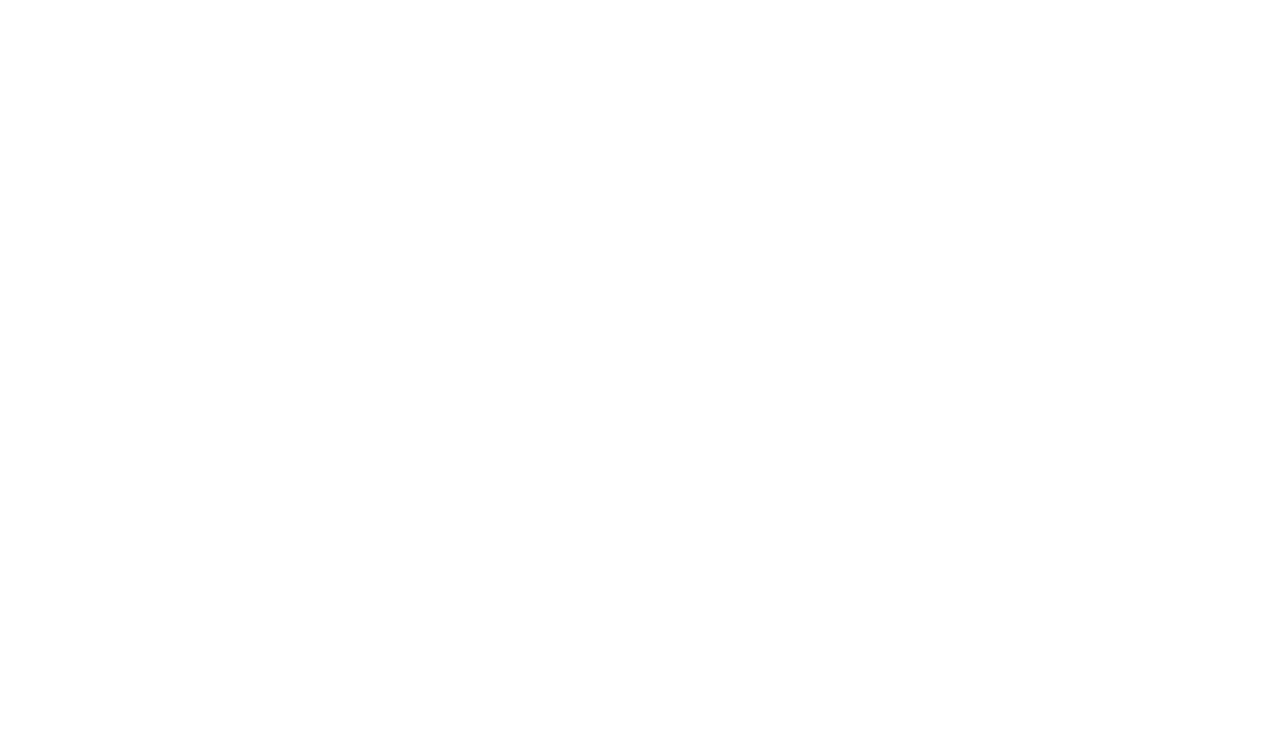
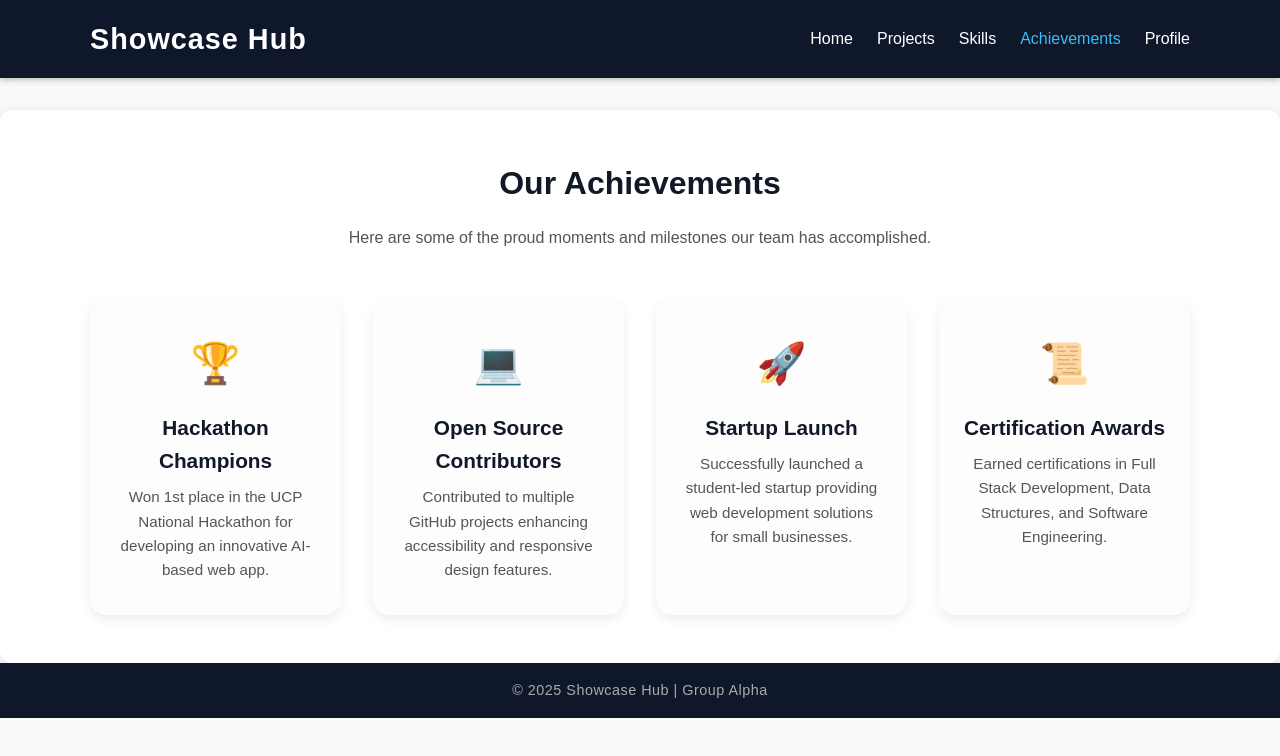
Before and after one commit to Student-Portfolio-Team/Student_Portfolio, a plain HTML site: page src/achievements.html in a window 1280 px wide. Drawn offline with Linux system fonts and the light colour scheme.

Commit message:
add achievements.html and update style.css to add atyling for achievements page

```diff
--- a/src/achievements.html
+++ b/src/achievements.html
@@ -0,0 +1,66 @@
+<!DOCTYPE html>
+<html lang="en">
+<head>
+  <meta charset="UTF-8">
+  <meta name="viewport" content="width=device-width, initial-scale=1.0">
+  <title>Achievements | Showcase Hub</title>
+  <link rel="stylesheet" href="../styles/style.css">
+</head>
+<body>
+  <header>
+    <div class="container header-content">
+      <h1 class="logo">Showcase Hub</h1>
+      <nav>
+        <ul class="nav-links">
+          <li><a href="index.html">Home</a></li>
+          <li><a href="projects.html">Projects</a></li>
+          <li><a href="skills.html">Skills</a></li>
+          <li><a href="achievements.html" class="active">Achievements</a></li>
+          <li><a href="profile.html">Profile</a></li>
+        </ul>
+      </nav>
+    </div>
+  </header>
+
+  <main>
+    <section class="achievements-section">
+      <div class="container">
+        <h2>Our Achievements</h2>
+        <p class="intro-text">
+          Here are some of the proud moments and milestones our team has accomplished.
+        </p>
+
+        <div class="achievement-grid">
+          <div class="achievement-card">
+            <div class="icon">🏆</div>
+            <h3>Hackathon Champions</h3>
+            <p>Won 1st place in the UCP National Hackathon for developing an innovative AI-based web app.</p>
+          </div>
+
+          <div class="achievement-card">
+            <div class="icon">💻</div>
+            <h3>Open Source Contributors</h3>
+            <p>Contributed to multiple GitHub projects enhancing accessibility and responsive design features.</p>
+          </div>
+
+          <div class="achievement-card">
+            <div class="icon">🚀</div>
+            <h3>Startup Launch</h3>
+            <p>Successfully launched a student-led startup providing web development solutions for small businesses.</p>
+          </div>
+
+          <div class="achievement-card">
+            <div class="icon">📜</div>
+            <h3>Certification Awards</h3>
+            <p>Earned certifications in Full Stack Development, Data Structures, and Software Engineering.</p>
+          </div>
+        </div>
+      </div>
+    </section>
+  </main>
+
+  <footer>
+    <p>© 2025 Showcase Hub | Group Alpha</p>
+  </footer>
+</body>
+</html>
--- a/styles/style.css
+++ b/styles/style.css
@@ -1,4 +1,3 @@
-/* Reset default margin & padding */
 * {
   margin: 0;
   padding: 0;
@@ -6,25 +5,23 @@
   font-family: "Poppins", sans-serif;
 }
 
-/* Body styling */
 body {
   background-color: #f8f9fb;
   color: #333;
   line-height: 1.6;
 }
 
-/* Header */
-header {
-  background-color: #111827;
-  color: white;
-  padding: 1rem 0;
-  box-shadow: 0 2px 5px rgba(0,0,0,0.2);
-}
-
 .container {
   width: 90%;
   max-width: 1100px;
   margin: 0 auto;
+}
+
+header {
+  background-color: #0f172a;
+  color: white;
+  padding: 1rem 0;
+  box-shadow: 0 2px 6px rgba(0, 0, 0, 0.25);
 }
 
 .header-content {
@@ -38,7 +35,6 @@ header {
   letter-spacing: 1px;
 }
 
-/* Navigation */
 .nav-links {
   list-style: none;
   display: flex;
@@ -57,37 +53,71 @@ header {
   color: #38bdf8;
 }
 
-/* About Section */
-.about {
+section {
+  margin-top: 2rem;
+  background-color: white;
+  border-radius: 12px;
+  box-shadow: 0 2px 10px rgba(0, 0, 0, 0.1);
+  padding: 3rem 1.5rem;
   text-align: center;
-  padding: 4rem 1rem;
-  background-color: white;
-  margin-top: 2rem;
-  border-radius: 12px;
-  box-shadow: 0 2px 10px rgba(0,0,0,0.1);
 }
 
-.about h2 {
+section h2 {
   font-size: 2rem;
   color: #111827;
   margin-bottom: 1rem;
 }
 
-.about p {
+section p {
   max-width: 700px;
   margin: 0 auto;
   font-size: 1rem;
   color: #555;
 }
 
-/* Footer */
+.achievement-grid {
+  display: grid;
+  grid-template-columns: repeat(auto-fit, minmax(250px, 1fr));
+  gap: 2rem;
+  margin-top: 3rem;
+}
+
+.achievement-card {
+  background-color: #fdfdfd;
+  border-radius: 16px;
+  padding: 2rem 1.5rem;
+  box-shadow: 0 4px 12px rgba(0, 0, 0, 0.08);
+  transition: transform 0.3s ease, box-shadow 0.3s ease;
+}
+
+.achievement-card:hover {
+  transform: translateY(-8px);
+  box-shadow: 0 8px 20px rgba(0, 0, 0, 0.15);
+}
+
+.icon {
+  font-size: 2.5rem;
+  margin-bottom: 1rem;
+}
+
+.achievement-card h3 {
+  font-size: 1.3rem;
+  color: #111827;
+  margin-bottom: 0.5rem;
+}
+
+.achievement-card p {
+  font-size: 0.95rem;
+  color: #555;
+}
+
 footer {
   text-align: center;
   padding: 1rem 0;
-  background-color: #111827;
+  background-color: #0f172a;
   color: #aaa;
   font-size: 0.9rem;
-  margin-top: 2rem;
+  margin-bottom: 2rem;
 }
 
 footer p {
```
